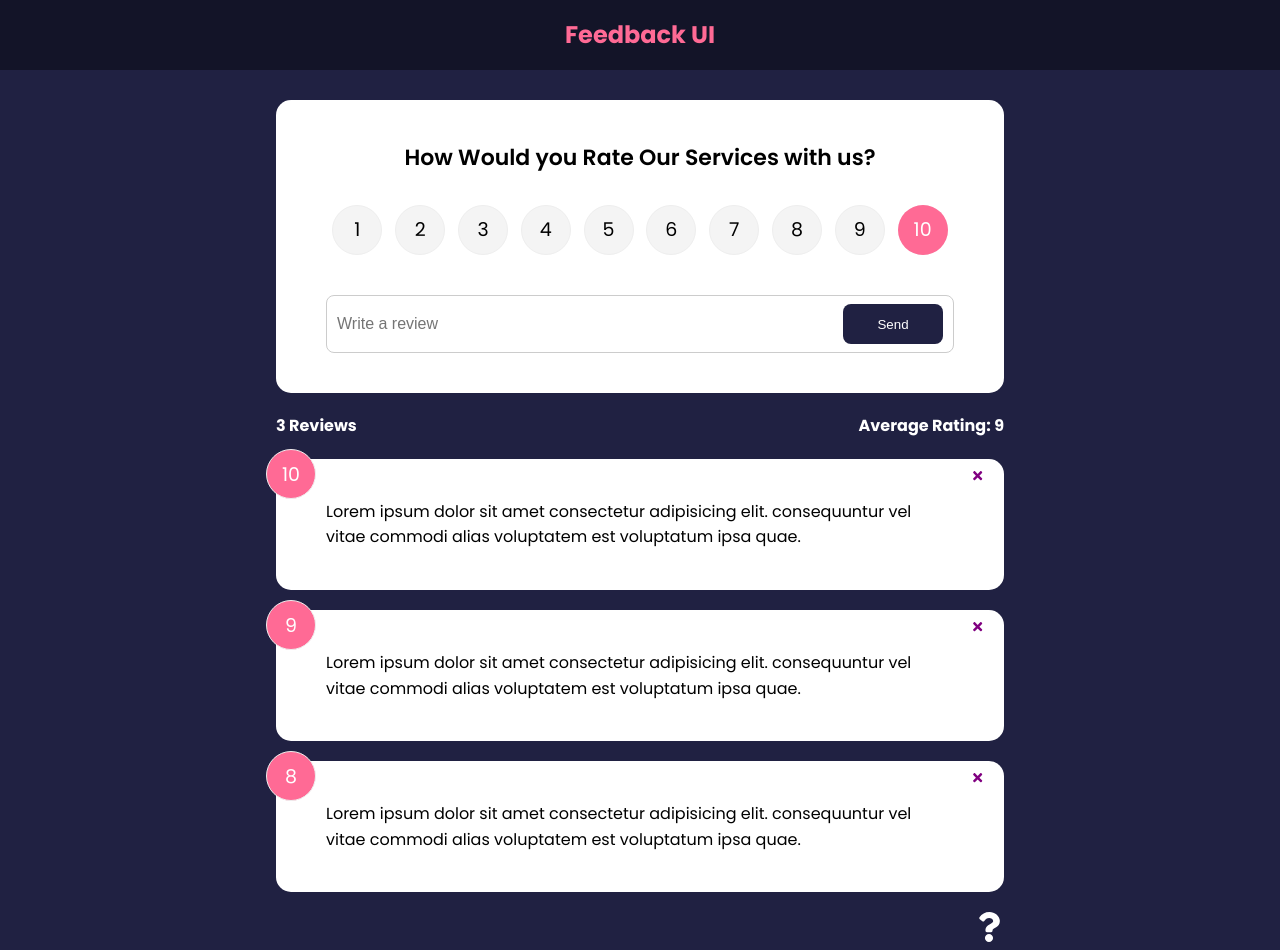
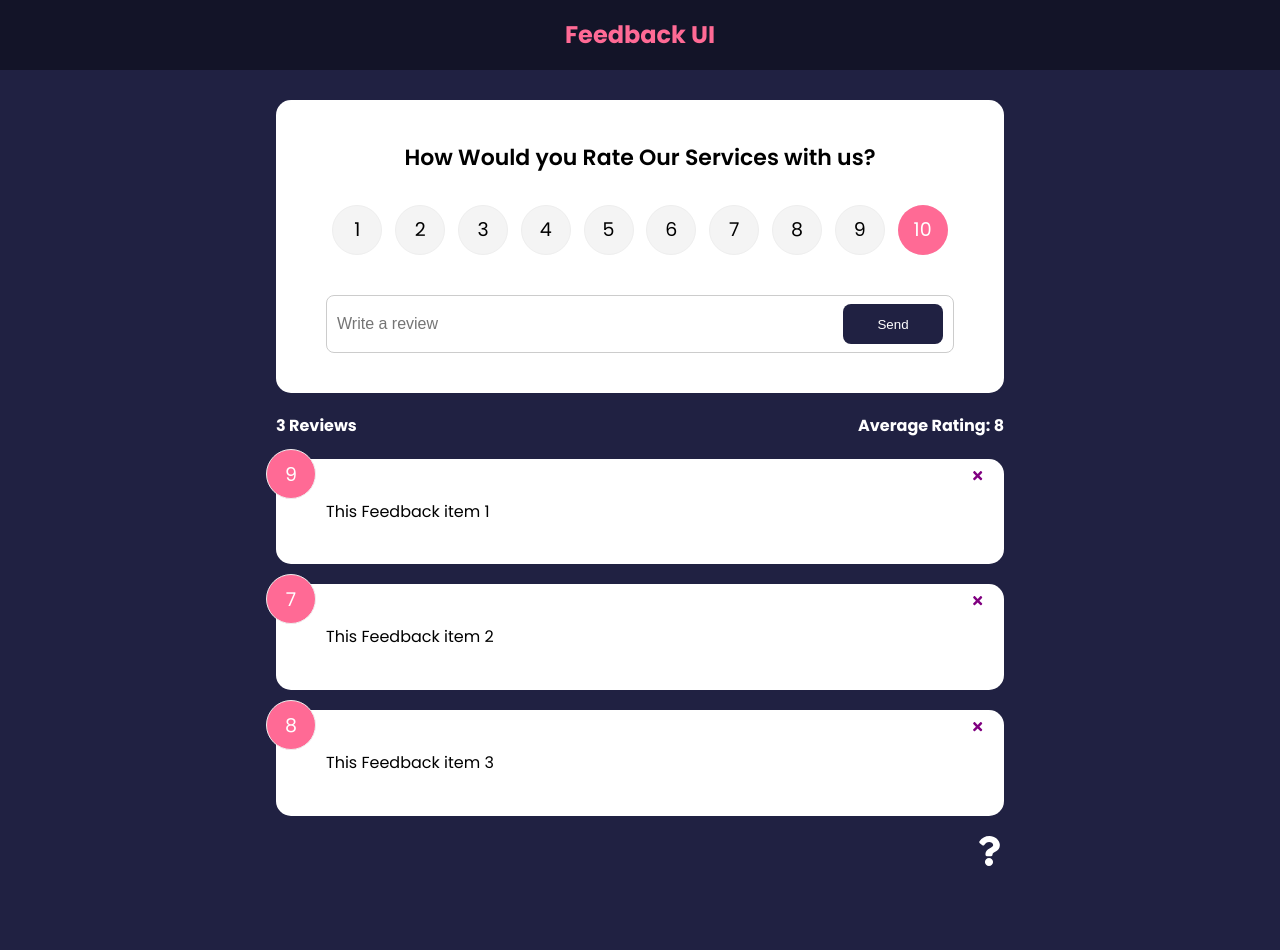
Before and after one commit to subham-202/FeedBackApp, a React (Create React App) app: page / in a window 1280 px wide. After the commit the page ends 873 px from the top, so only its background shows below. Built offline with nearby package versions, Linux system fonts and the light colour scheme.

Commit message:
Context Api Implemented

```diff
--- a/src/App.js
+++ b/src/App.js
@@ -1,38 +1,25 @@
 // import { BrowserRouter as Router, Route, Routes } from 'react'
 import './App.css';
 import FeedbackStats from './Component/FeedbackStats';
-import {v4 as uuidv4} from 'uuid'
-import { useState } from 'react';
 import { BrowserRouter as Router, Routes, Route } from "react-router-dom";
 import Header from './Component/Header';
 import FeedbackForm from './Component/FeedbackForm'
-import FeedbackData from './data/FeedbackData';
 import FeedbackList from './Component/FeedbackList';
 import About from './Component/About';
 import AboutIconLink from './Component/AboutIconLink';
+import {FeedbackProvider} from './Context/FeedbackContext'
 function App() {
-  const [feedback, setFeedback] = useState(FeedbackData);
-  const deleteFeedback=(id)=>{
-    // console.log(`App`,id);
-    if(window.confirm("Are You Sure You want To Delete this Item?")){
-      setFeedback(feedback.filter((item)=>item.id!==id));
-    }
-  }
-  const addFeedback=(newFeedback)=>{
-    newFeedback.id=uuidv4();
-    setFeedback([newFeedback,...feedback])
-
-  }
   return (
+    <FeedbackProvider>
     <Router>
       <Header />
           <div className="container">
         <Routes>
           <Route exact path="/" element={
           <>
-              <FeedbackForm handleAdd={addFeedback}/>
-              <FeedbackStats feedback={feedback} />
-              <FeedbackList feedback={feedback} handleDelete={deleteFeedback} />
+              <FeedbackForm />
+              <FeedbackStats  />
+              <FeedbackList   />
               <AboutIconLink />
           </>
           }></Route>
@@ -40,7 +27,7 @@
         </Routes>
       </div>
     </Router>
-
+    </FeedbackProvider>
   );
 }
 
--- a/src/Component/FeedbackForm.jsx
+++ b/src/Component/FeedbackForm.jsx
@@ -1,12 +1,15 @@
 import React, { useState } from 'react'
 import Card from './shared/Card'
-import Button from './Button'
+import Button from './shared/Button'
 import RatingsSelect from './RatingsSelect'
-function FeedbackForm({handleAdd}) {
+import { useContext } from 'react'
+import FeedbackContext from '../Context/FeedbackContext'
+function FeedbackForm() {
     const [text,setText]=useState('')
     const [btnDisabled,setBtnDisabled]=useState(false);
     const [message,setMessage]=useState('')
     const[rating,setRating]=useState(10);
+    const {addFeedback} =useContext(FeedbackContext)
     const handleSubmit=(e)=>{
         e.preventDefault()
         if (text.trim().length>10){
@@ -14,7 +17,7 @@
                 text,
                 rating
             }
-            handleAdd(newFeedback);
+            addFeedback(newFeedback);
             setText('')
         }
     }
--- a/src/Component/FeedbackItem.jsx
+++ b/src/Component/FeedbackItem.jsx
@@ -1,12 +1,14 @@
 import {FaTimes} from 'react-icons/fa'
 import PropTypes from "prop-types";
 import Card from "./shared/Card";
-
-function FeedbackItem({item,handleDelete}) {
+import { useContext } from 'react';
+import FeedbackContext from '../Context/FeedbackContext';
+function FeedbackItem({item}) {
+    const{deleteFeedback}=useContext(FeedbackContext);
     return (
     <Card reverse={false}>
         <div className="num-display">{item.rating}</div>
-        <button onClick={()=>handleDelete(item.id)} className='close'>
+        <button onClick={()=>deleteFeedback(item.id)} className='close'>
             <FaTimes color='purple'/>
         </button>
         <div className="text-display">{item.text} </div>
--- a/src/Component/FeedbackList.jsx
+++ b/src/Component/FeedbackList.jsx
@@ -1,7 +1,10 @@
-import PropTypes from "prop-types";
+// import PropTypes from "prop-types";
 import FeedbackItem from "./FeedbackItem";
+import { useContext } from "react";
 import { motion, AnimatePresence } from 'framer-motion'
-function FeedbackList({ feedback,handleDelete }) {
+import FeedbackContext from "../Context/FeedbackContext";
+function FeedbackList() {
+const {feedback}=useContext(FeedbackContext)
     if (!feedback || feedback.length === 0) {
     return <p>No Feedback Yet!</p>;
     }
@@ -16,7 +19,7 @@
             exit={{ opacity: 0 }}
             layout
             >
-            <FeedbackItem key={item.id} item={item} handleDelete={handleDelete} />
+            <FeedbackItem key={item.id} item={item}  />
             </motion.div>
         ))}
         </AnimatePresence>
@@ -24,14 +27,14 @@
     );
 }
 
-FeedbackList.prototype = {
-feedback: PropTypes.arrayOf(
-    PropTypes.shape({
-        id: PropTypes.number.isRequired,
-        text: PropTypes.string.isRequired,
-        rating: PropTypes.number.isRequired,
-    })
-),
-};
+// FeedbackList.prototype = {
+// feedback: PropTypes.arrayOf(
+//     PropTypes.shape({
+//         id: PropTypes.number.isRequired,
+//         text: PropTypes.string.isRequired,
+//         rating: PropTypes.number.isRequired,
+//     })
+// ),
+// };
 
 export default FeedbackList;
--- a/src/Component/FeedbackStats.jsx
+++ b/src/Component/FeedbackStats.jsx
@@ -1,6 +1,8 @@
-import PropTypes from "prop-types";
-
-function FeedbackStats({ feedback }) {
+// import PropTypes from "prop-types";
+import { useContext } from "react";
+import FeedbackContext  from '../Context/FeedbackContext'
+function FeedbackStats() {
+const {feedback}=useContext(FeedbackContext)
     //Calculate rating avg
     let average =
     feedback.reduce((acc, cur) => {
@@ -16,8 +18,8 @@
     </div>
     );
 }
-FeedbackStats.propTypes = {
-    feedback: PropTypes.array.isRequired,
-};
+// FeedbackStats.propTypes = {
+//     feedback: PropTypes.array.isRequired,
+// };
 
 export default FeedbackStats;
--- /dev/null
+++ b/src/Context/FeedbackContext.js
@@ -0,0 +1,38 @@
+import { createContext,useState } from "react";
+import { v4 as uuidv4 } from 'uuid'
+const FeedbackContext=createContext();
+export const FeedbackProvider=({children})=>{
+    const [feedback,setFeedback]=useState([
+        {
+            id:1,
+            text:'This Feedback item 1',
+            rating:9
+        },
+        {
+            id: 2,
+            text: 'This Feedback item 2',
+            rating: 7
+        }, {
+            id: 1,
+            text: 'This Feedback item 3',
+            rating: 8
+        }
+    ])
+    const deleteFeedback = (id) => {
+        // console.log(`App`,id);
+        if (window.confirm("Are You Sure You want To Delete this Item?")) {
+            setFeedback(feedback.filter((item) => item.id !== id));
+        }
+    }
+    const addFeedback = (newFeedback) => {
+        newFeedback.id = uuidv4();
+        setFeedback([newFeedback, ...feedback])
+
+    }
+return (
+    <FeedbackContext.Provider value={{ feedback, deleteFeedback, addFeedback }}>
+    {children}
+</FeedbackContext.Provider>
+)
+}
+export default FeedbackContext;
```
Also changed, not shown: src/Component/shared/Button.jsx (renamed from src/Component/Button.jsx).
